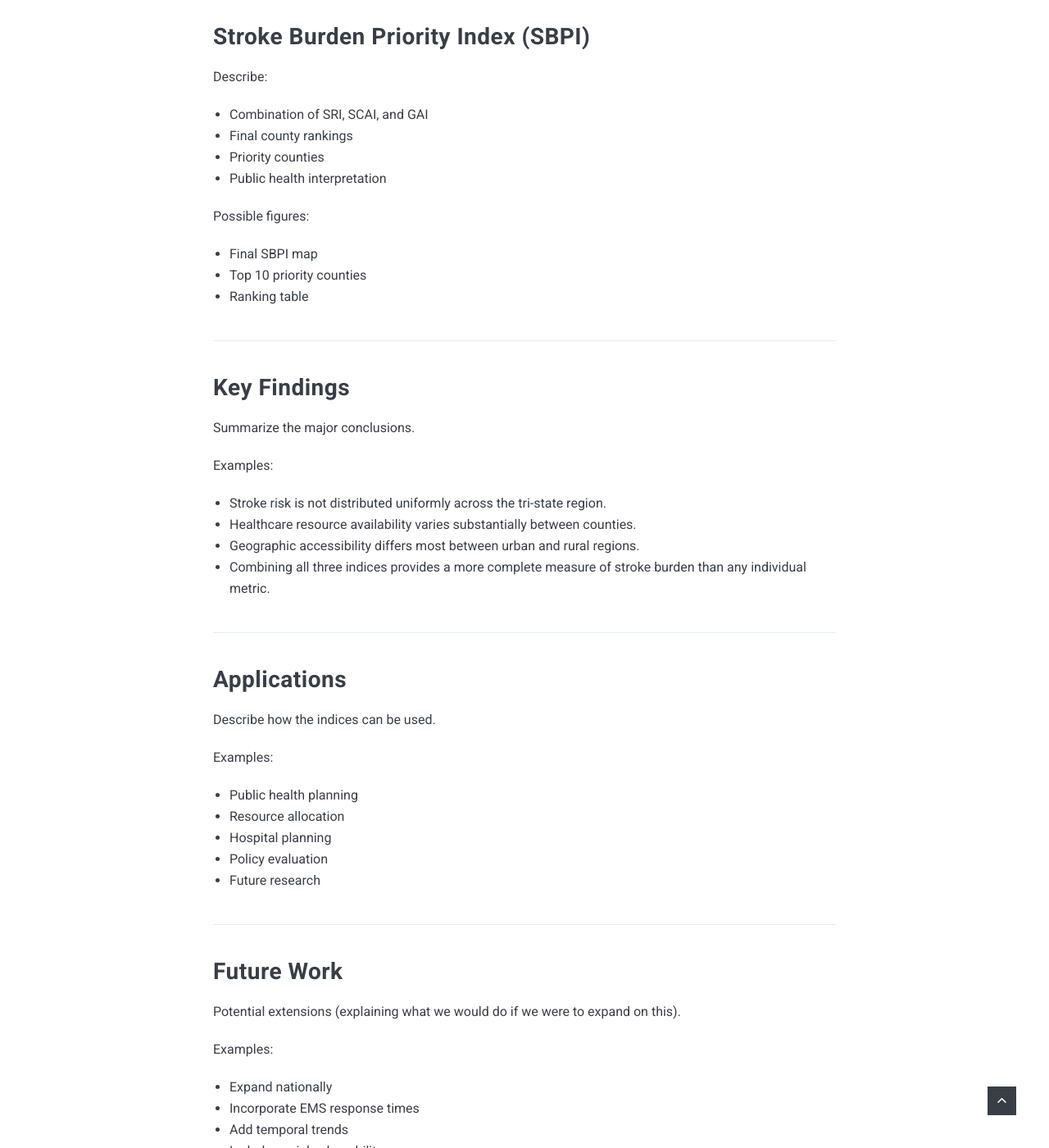
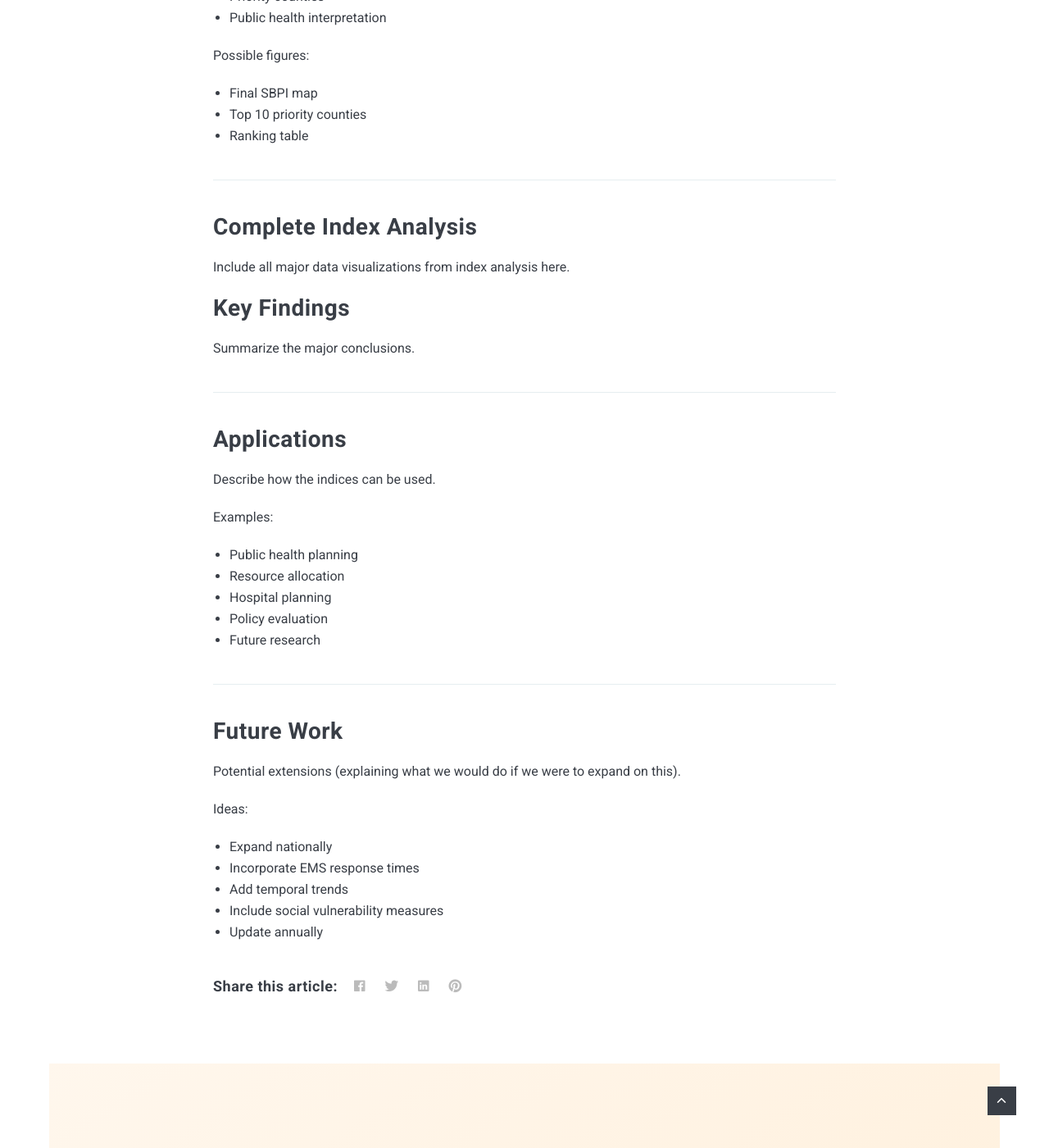
Before and after one commit to palism1/stroke-burden-index, a Jekyll site: the page built from docs/_posts/2026-07-07-project-outcome.md, in a window 1280 px wide and 1400 px high, scrolled down 3259 px. Shown: the whole window at 82% size. Built offline with Jekyll 4.4.1, drawn with Linux system fonts in a browser that asks for light colours; nearby versions of some CDN libraries; some of the changed text lies outside the part shown.

Commit message:
Update 2026-07-07-project-outcome.md

```diff
--- a/docs/_posts/2026-07-07-project-outcome.md
+++ b/docs/_posts/2026-07-07-project-outcome.md
@@ -52,10 +52,6 @@
 - Counties with highest/lowest scores
 - Distribution of scores
 
-Possible figures:
-
-- Histogram
-- County map (may not need to include this one since the site already has it)
 - Top 10 counties
 
 ---
@@ -69,11 +65,7 @@
 - Counties with highest/lowest access
 - Interpretation
 
-Possible figures:
-
-- Histogram
-- County map (may not need to include since site already has it)
-- Correlation figure
+- Top 10 counties
 
 ---
 
@@ -111,16 +103,14 @@
 
 ---
 
+## Complete Index Analysis
+
+Include all major data visualizations from index analysis here.
+
+
 ## Key Findings
 
 Summarize the major conclusions.
-
-Examples:
-
-- Stroke risk is not distributed uniformly across the tri-state region.
-- Healthcare resource availability varies substantially between counties.
-- Geographic accessibility differs most between urban and rural regions.
-- Combining all three indices provides a more complete measure of stroke burden than any individual metric.
 
 ---
 
@@ -142,7 +132,7 @@
 
 Potential extensions (explaining what we would do if we were to expand on this).
 
-Examples:
+Ideas:
 
 - Expand nationally
 - Incorporate EMS response times
```
